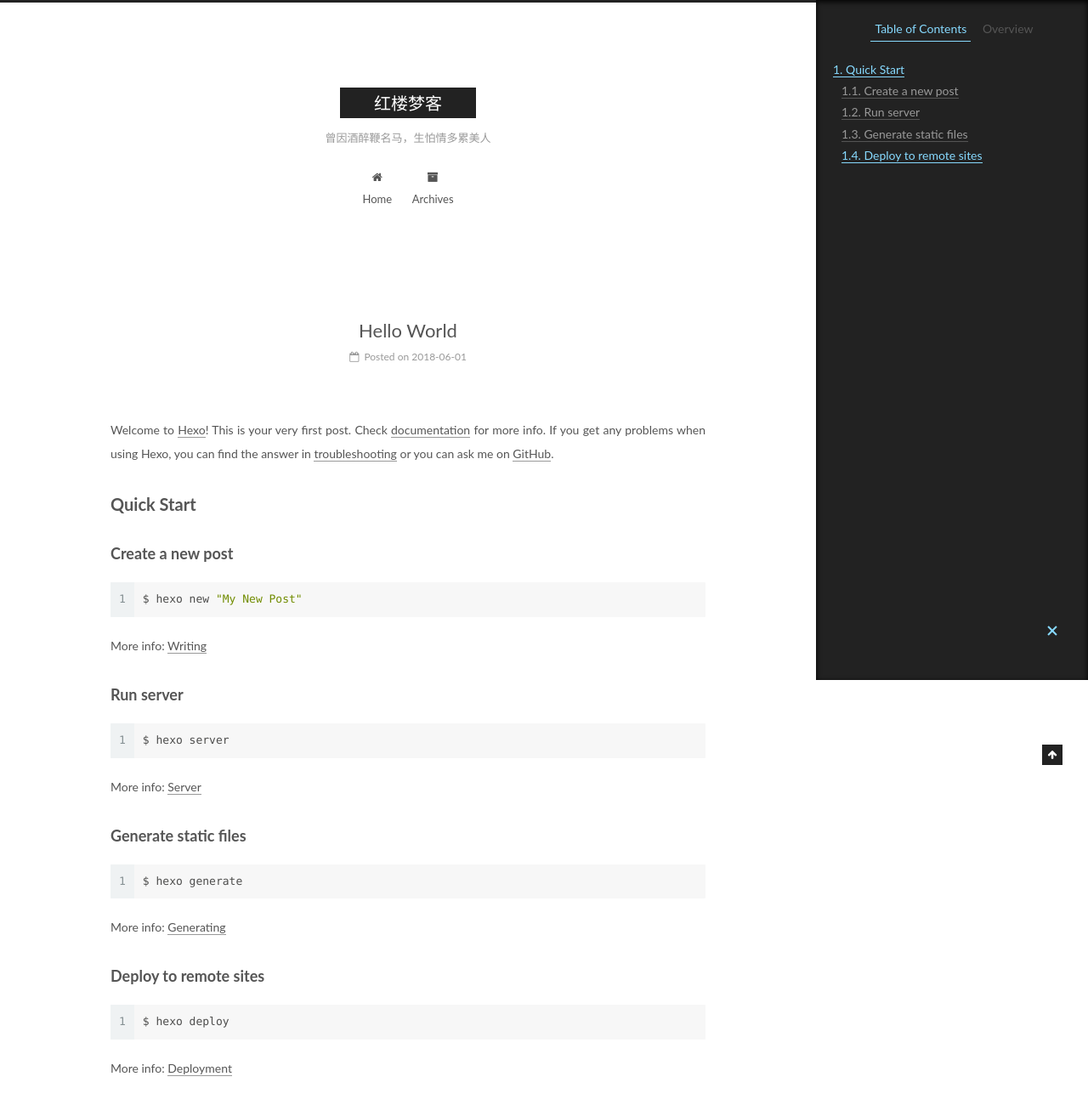
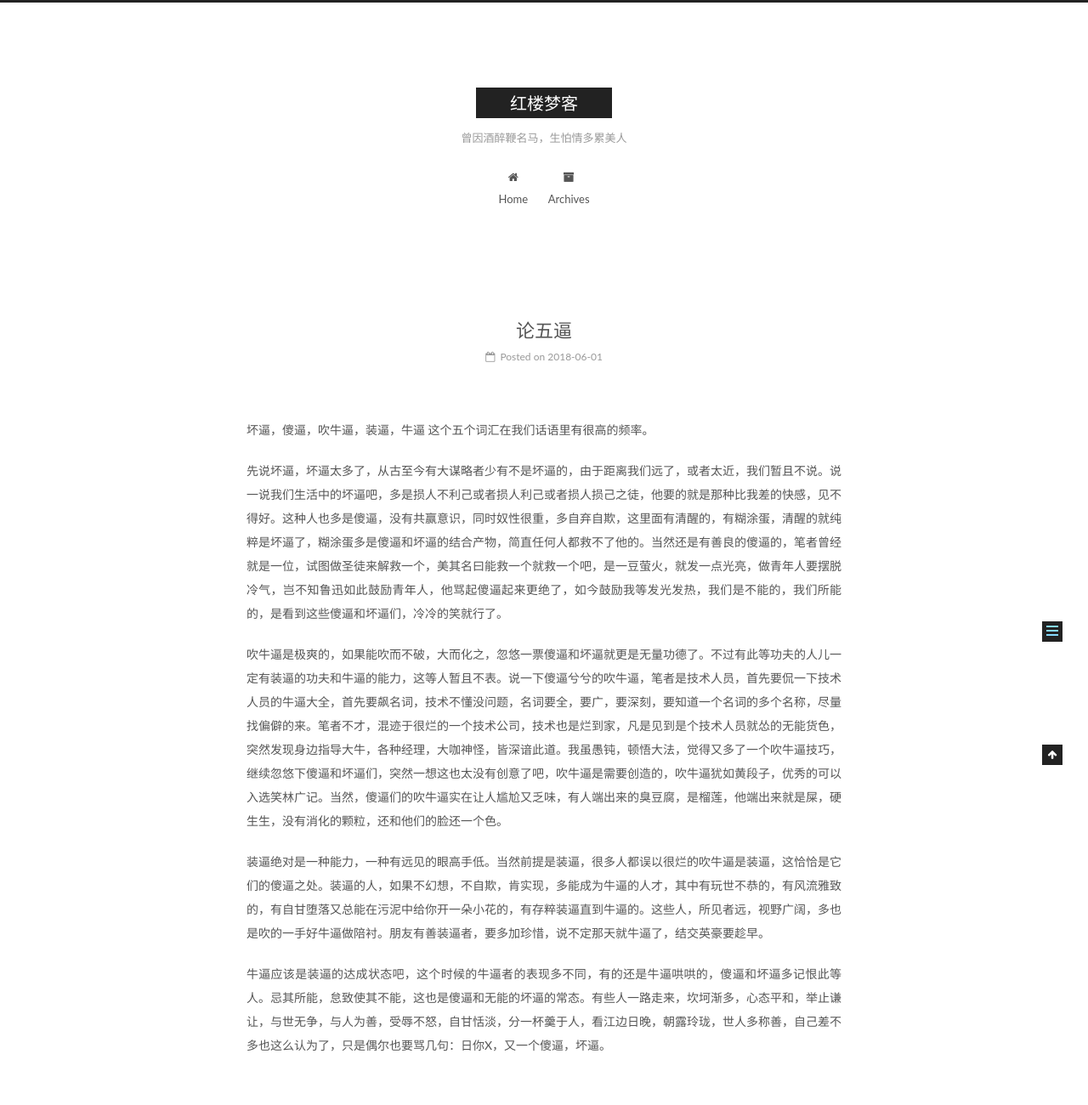
Before and after one commit to Wangbinbin123/Wangbinbin123.github.io, a plain HTML site: page 2018/06/01/论五逼/index.html in a window 1280 px wide. Shown: the top 1300 px of the page at 85% size. Drawn offline with Linux system fonts and the light colour scheme.

Commit message:
Site updated: 2018-06-01 18:02:09

```diff
--- a/2018/06/01/hello-world/index.html
+++ b/2018/06/01/论五逼/index.html
@@ -79,17 +79,17 @@
 
 
 
-<meta name="description" content="Welcome to Hexo! This is your very first post. Check documentation for more info. If you get any problems when using Hexo, you can find the answer in troubleshooting or you can ask me on GitHub. Quick">
+<meta name="description" content="坏逼，傻逼，吹牛逼，装逼，牛逼 这个五个词汇在我们话语里有很高的频率。 先说坏逼，坏逼太多了，从古至今有大谋略者少有不是坏逼的，由于距离我们远了，或者太近，我们暂且不说。说一说我们生活中的坏逼吧，多是损人不利己或者损人利己或者损人损己之徒，他要的就是那种比我差的快感，见不得好。这种人也多是傻逼，没有共赢意识，同时奴性很重，多自弃自欺，这里面有清醒的，有糊涂蛋，清醒的就纯粹是坏逼了，糊涂蛋多是傻逼和">
 <meta property="og:type" content="article">
-<meta property="og:title" content="Hello World">
-<meta property="og:url" content="http://yoursite.com/2018/06/01/hello-world/index.html">
+<meta property="og:title" content="论五逼">
+<meta property="og:url" content="http://yoursite.com/2018/06/01/论五逼/index.html">
 <meta property="og:site_name" content="红楼梦客">
-<meta property="og:description" content="Welcome to Hexo! This is your very first post. Check documentation for more info. If you get any problems when using Hexo, you can find the answer in troubleshooting or you can ask me on GitHub. Quick">
+<meta property="og:description" content="坏逼，傻逼，吹牛逼，装逼，牛逼 这个五个词汇在我们话语里有很高的频率。 先说坏逼，坏逼太多了，从古至今有大谋略者少有不是坏逼的，由于距离我们远了，或者太近，我们暂且不说。说一说我们生活中的坏逼吧，多是损人不利己或者损人利己或者损人损己之徒，他要的就是那种比我差的快感，见不得好。这种人也多是傻逼，没有共赢意识，同时奴性很重，多自弃自欺，这里面有清醒的，有糊涂蛋，清醒的就纯粹是坏逼了，糊涂蛋多是傻逼和">
 <meta property="og:locale" content="zh-CN">
-<meta property="og:updated_time" content="2018-06-01T08:30:10.473Z">
+<meta property="og:updated_time" content="2018-06-01T09:34:36.916Z">
 <meta name="twitter:card" content="summary">
-<meta name="twitter:title" content="Hello World">
-<meta name="twitter:description" content="Welcome to Hexo! This is your very first post. Check documentation for more info. If you get any problems when using Hexo, you can find the answer in troubleshooting or you can ask me on GitHub. Quick">
+<meta name="twitter:title" content="论五逼">
+<meta name="twitter:description" content="坏逼，傻逼，吹牛逼，装逼，牛逼 这个五个词汇在我们话语里有很高的频率。 先说坏逼，坏逼太多了，从古至今有大谋略者少有不是坏逼的，由于距离我们远了，或者太近，我们暂且不说。说一说我们生活中的坏逼吧，多是损人不利己或者损人利己或者损人损己之徒，他要的就是那种比我差的快感，见不得好。这种人也多是傻逼，没有共赢意识，同时奴性很重，多自弃自欺，这里面有清醒的，有糊涂蛋，清醒的就纯粹是坏逼了，糊涂蛋多是傻逼和">
 
 
 
@@ -119,13 +119,13 @@
 
 
 
-  <link rel="canonical" href="http://yoursite.com/2018/06/01/hello-world/"/>
+  <link rel="canonical" href="http://yoursite.com/2018/06/01/论五逼/"/>
 
 
 
 
 
-  <title>Hello World | 红楼梦客</title>
+  <title>论五逼 | 红楼梦客</title>
 
 
 
@@ -232,7 +232,7 @@
 
 
   <div class="post-block">
-    <link itemprop="mainEntityOfPage" href="http://yoursite.com/2018/06/01/hello-world/">
+    <link itemprop="mainEntityOfPage" href="http://yoursite.com/2018/06/01/论五逼/">
 
     <span hidden itemprop="author" itemscope itemtype="http://schema.org/Person">
       <meta itemprop="name" content="Wangbin">
@@ -249,7 +249,7 @@
 
 
 
-          <h1 class="post-title" itemprop="name headline">Hello World</h1>
+          <h1 class="post-title" itemprop="name headline">论五逼</h1>
 
 
         <div class="post-meta">
@@ -261,7 +261,7 @@
 
                 <span class="post-meta-item-text">Posted on</span>
 
-              <time title="Post created" itemprop="dateCreated datePublished" datetime="2018-06-01T16:30:10+08:00">
+              <time title="Post created" itemprop="dateCreated datePublished" datetime="2018-06-01T17:33:51+08:00">
                 2018-06-01
               </time>
 
@@ -299,15 +299,11 @@
 
 
 
-        <p>Welcome to <a href="https://hexo.io/" target="_blank" rel="noopener">Hexo</a>! This is your very first post. Check <a href="https://hexo.io/docs/" target="_blank" rel="noopener">documentation</a> for more info. If you get any problems when using Hexo, you can find the answer in <a href="https://hexo.io/docs/troubleshooting.html" target="_blank" rel="noopener">troubleshooting</a> or you can ask me on <a href="https://github.com/hexojs/hexo/issues" target="_blank" rel="noopener">GitHub</a>.</p>
-<h2 id="Quick-Start"><a href="#Quick-Start" class="headerlink" title="Quick Start"></a>Quick Start</h2><h3 id="Create-a-new-post"><a href="#Create-a-new-post" class="headerlink" title="Create a new post"></a>Create a new post</h3><figure class="highlight bash"><table><tr><td class="gutter"><pre><span class="line">1</span><br></pre></td><td class="code"><pre><span class="line">$ hexo new <span class="string">"My New Post"</span></span><br></pre></td></tr></table></figure>
-<p>More info: <a href="https://hexo.io/docs/writing.html" target="_blank" rel="noopener">Writing</a></p>
-<h3 id="Run-server"><a href="#Run-server" class="headerlink" title="Run server"></a>Run server</h3><figure class="highlight bash"><table><tr><td class="gutter"><pre><span class="line">1</span><br></pre></td><td class="code"><pre><span class="line">$ hexo server</span><br></pre></td></tr></table></figure>
-<p>More info: <a href="https://hexo.io/docs/server.html" target="_blank" rel="noopener">Server</a></p>
-<h3 id="Generate-static-files"><a href="#Generate-static-files" class="headerlink" title="Generate static files"></a>Generate static files</h3><figure class="highlight bash"><table><tr><td class="gutter"><pre><span class="line">1</span><br></pre></td><td class="code"><pre><span class="line">$ hexo generate</span><br></pre></td></tr></table></figure>
-<p>More info: <a href="https://hexo.io/docs/generating.html" target="_blank" rel="noopener">Generating</a></p>
-<h3 id="Deploy-to-remote-sites"><a href="#Deploy-to-remote-sites" class="headerlink" title="Deploy to remote sites"></a>Deploy to remote sites</h3><figure class="highlight bash"><table><tr><td class="gutter"><pre><span class="line">1</span><br></pre></td><td class="code"><pre><span class="line">$ hexo deploy</span><br></pre></td></tr></table></figure>
-<p>More info: <a href="https://hexo.io/docs/deployment.html" target="_blank" rel="noopener">Deployment</a></p>
+        <p>坏逼，傻逼，吹牛逼，装逼，牛逼 这个五个词汇在我们话语里有很高的频率。</p>
+<p>先说坏逼，坏逼太多了，从古至今有大谋略者少有不是坏逼的，由于距离我们远了，或者太近，我们暂且不说。说一说我们生活中的坏逼吧，多是损人不利己或者损人利己或者损人损己之徒，他要的就是那种比我差的快感，见不得好。这种人也多是傻逼，没有共赢意识，同时奴性很重，多自弃自欺，这里面有清醒的，有糊涂蛋，清醒的就纯粹是坏逼了，糊涂蛋多是傻逼和坏逼的结合产物，简直任何人都救不了他的。当然还是有善良的傻逼的，笔者曾经就是一位，试图做圣徒来解救一个，美其名曰能救一个就救一个吧，是一豆萤火，就发一点光亮，做青年人要摆脱冷气，岂不知鲁迅如此鼓励青年人，他骂起傻逼起来更绝了，如今鼓励我等发光发热，我们是不能的，我们所能的，是看到这些傻逼和坏逼们，冷冷的笑就行了。</p>
+<p>吹牛逼是极爽的，如果能吹而不破，大而化之，忽悠一票傻逼和坏逼就更是无量功德了。不过有此等功夫的人儿一定有装逼的功夫和牛逼的能力，这等人暂且不表。说一下傻逼兮兮的吹牛逼，笔者是技术人员，首先要侃一下技术人员的牛逼大全，首先要飙名词，技术不懂没问题，名词要全，要广，要深刻，要知道一个名词的多个名称，尽量找偏僻的来。笔者不才，混迹于很烂的一个技术公司，技术也是烂到家，凡是见到是个技术人员就怂的无能货色，突然发现身边指导大牛，各种经理，大咖神怪，皆深谙此道。我虽愚钝，顿悟大法，觉得又多了一个吹牛逼技巧，继续忽悠下傻逼和坏逼们，突然一想这也太没有创意了吧，吹牛逼是需要创造的，吹牛逼犹如黄段子，优秀的可以入选笑林广记。当然，傻逼们的吹牛逼实在让人尴尬又乏味，有人端出来的臭豆腐，是榴莲，他端出来就是屎，硬生生，没有消化的颗粒，还和他们的脸还一个色。</p>
+<p>装逼绝对是一种能力，一种有远见的眼高手低。当然前提是装逼，很多人都误以很烂的吹牛逼是装逼，这恰恰是它们的傻逼之处。装逼的人，如果不幻想，不自欺，肯实现，多能成为牛逼的人才，其中有玩世不恭的，有风流雅致的，有自甘堕落又总能在污泥中给你开一朵小花的，有存粹装逼直到牛逼的。这些人，所见者远，视野广阔，多也是吹的一手好牛逼做陪衬。朋友有善装逼者，要多加珍惜，说不定那天就牛逼了，结交英豪要趁早。</p>
+<p>牛逼应该是装逼的达成状态吧，这个时候的牛逼者的表现多不同，有的还是牛逼哄哄的，傻逼和坏逼多记恨此等人。忌其所能，怠致使其不能，这也是傻逼和无能的坏逼的常态。有些人一路走来，坎坷渐多，心态平和，举止谦让，与世无争，与人为善，受辱不怒，自甘恬淡，分一杯羹于人，看江边日晚，朝露玲珑，世人多称善，自己差不多也这么认为了，只是偶尔也要骂几句：日你X，又一个傻逼，坏逼。</p>
 
 
     </div>
@@ -376,17 +372,8 @@
 
 
 
-        <ul class="sidebar-nav motion-element">
-          <li class="sidebar-nav-toc sidebar-nav-active" data-target="post-toc-wrap">
-            Table of Contents
-          </li>
-          <li class="sidebar-nav-overview" data-target="site-overview-wrap">
-            Overview
-          </li>
-        </ul>
 
-
-      <section class="site-overview-wrap sidebar-panel">
+      <section class="site-overview-wrap sidebar-panel sidebar-panel-active">
         <div class="site-overview">
           <div class="site-author motion-element" itemprop="author" itemscope itemtype="http://schema.org/Person">
 
@@ -428,22 +415,6 @@
         </div>
       </section>
 
-
-      <!--noindex-->
-        <section class="post-toc-wrap motion-element sidebar-panel sidebar-panel-active">
-          <div class="post-toc">
-
-
-
-
-
-
-              <div class="post-toc-content"><ol class="nav"><li class="nav-item nav-level-2"><a class="nav-link" href="#Quick-Start"><span class="nav-number">1.</span> <span class="nav-text">Quick Start</span></a><ol class="nav-child"><li class="nav-item nav-level-3"><a class="nav-link" href="#Create-a-new-post"><span class="nav-number">1.1.</span> <span class="nav-text">Create a new post</span></a></li><li class="nav-item nav-level-3"><a class="nav-link" href="#Run-server"><span class="nav-number">1.2.</span> <span class="nav-text">Run server</span></a></li><li class="nav-item nav-level-3"><a class="nav-link" href="#Generate-static-files"><span class="nav-number">1.3.</span> <span class="nav-text">Generate static files</span></a></li><li class="nav-item nav-level-3"><a class="nav-link" href="#Deploy-to-remote-sites"><span class="nav-number">1.4.</span> <span class="nav-text">Deploy to remote sites</span></a></li></ol></li></ol></div>
-
-
-          </div>
-        </section>
-      <!--/noindex-->
 
 
 
```
Also changed, not shown: archives/2018/06/index.html (+3 -3 lines), archives/2018/index.html (+3 -3 lines), archives/index.html (+3 -3 lines), index.html (+8 -12 lines).
